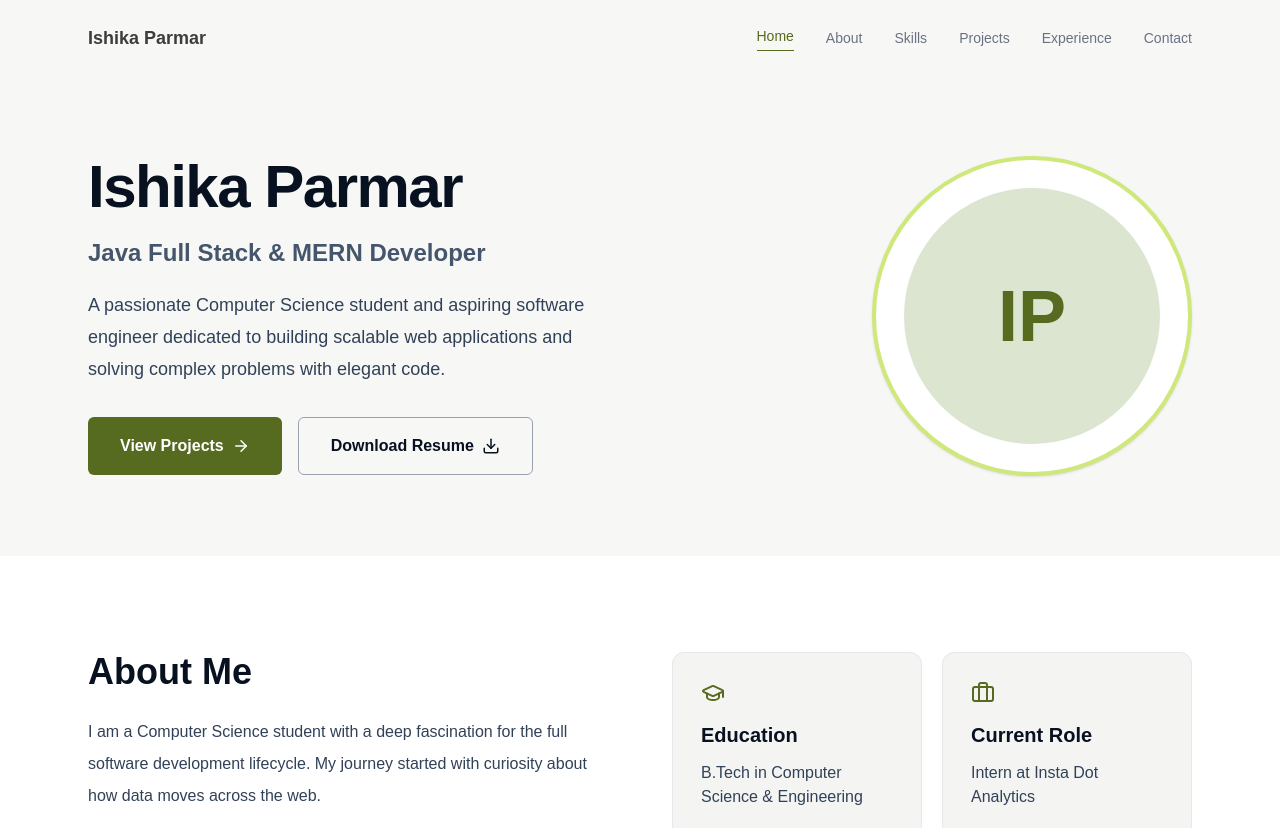
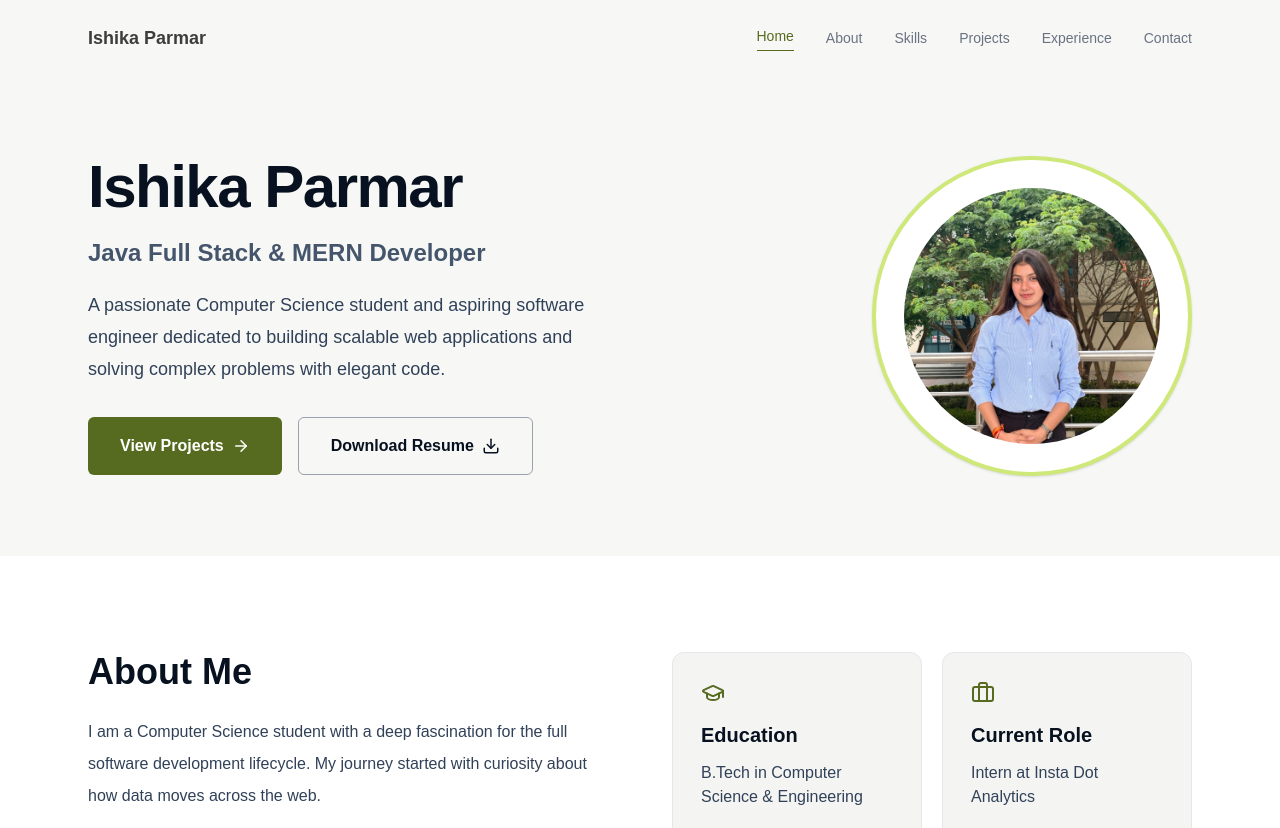
Before and after one commit to Ishika-Parmar-27/ishika-portfolio, a React (Vite) app: page / in a window 1280 px wide. Shown: the top 828 px of the page. Built offline with nearby package versions, Linux system fonts and the light colour scheme.

Commit message:
Add profile image to hero section

```diff
--- a/src/components/Hero.jsx
+++ b/src/components/Hero.jsx
@@ -1,5 +1,5 @@
 import { ArrowRight, Download } from "lucide-react";
-
+import profile from "../assets/profile.png";
 function Hero() {
   return (
     <section
@@ -36,11 +36,11 @@ function Hero() {
 
       <div className="flex justify-center md:justify-end">
         <div className="w-72 h-72 md:w-80 md:h-80 rounded-full border-4 border-[#cfe87a] flex items-center justify-center bg-white shadow-sm">
-          <div className="w-56 h-56 md:w-64 md:h-64 rounded-full bg-[#dbe5cf] flex items-center justify-center text-7xl font-bold text-[#566b1f]">
-            IP
+          <img src={profile} alt="Ishika Parmar"className="w-56 h-56 md:w-64 md:h-64 rounded-full object-cover"/>
+
           </div>
         </div>
-      </div>
+
     </section>
   );
 }
```
Also changed, not shown: src/assets/profile.png (added).
